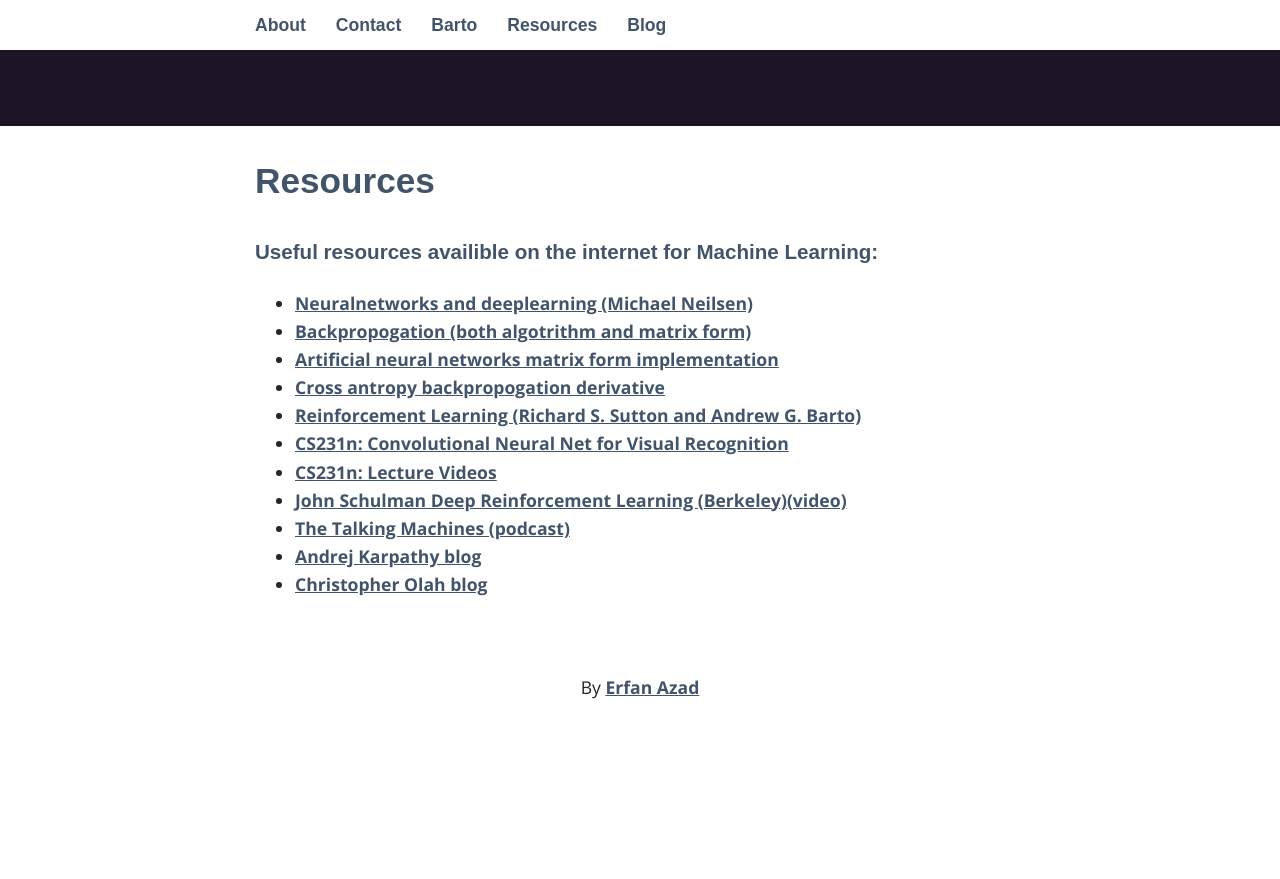
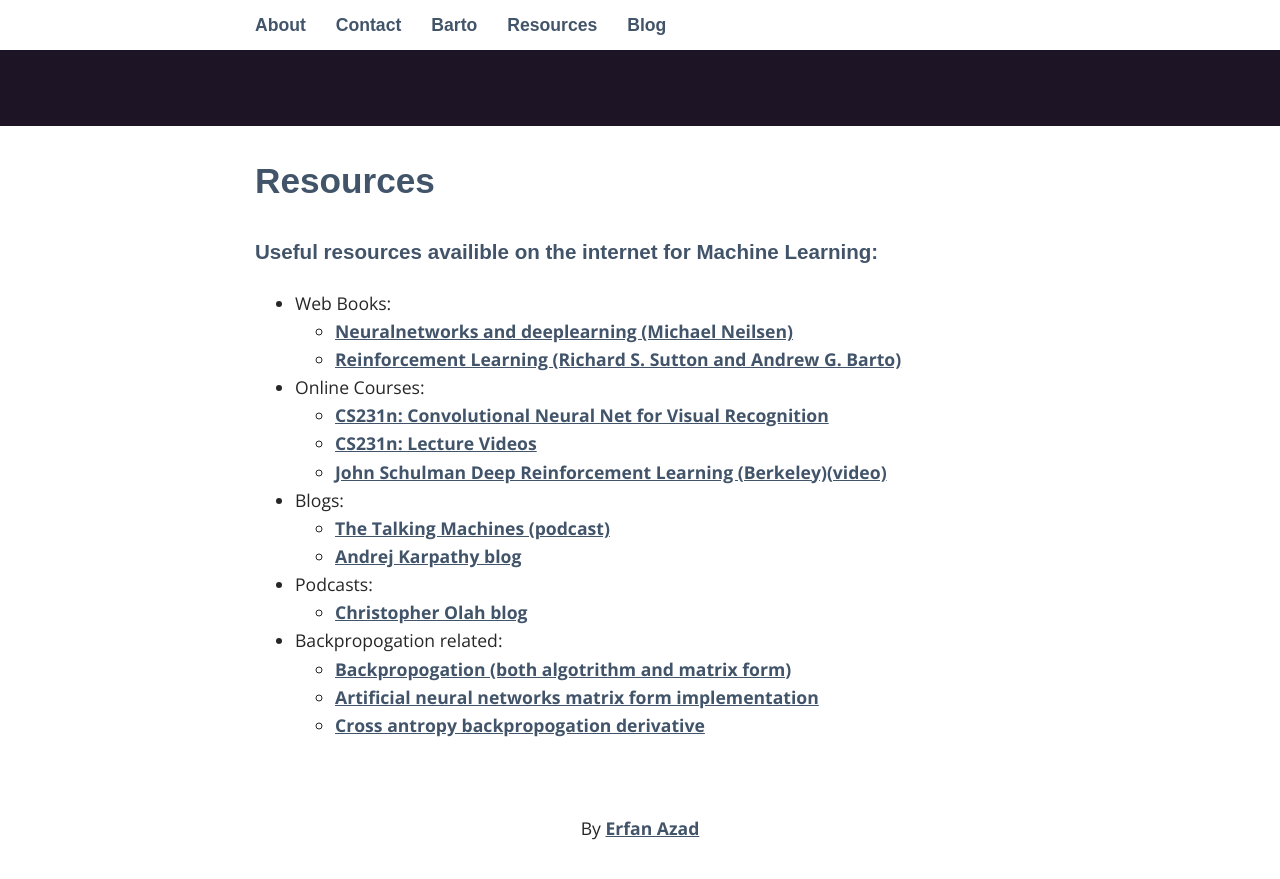
Before and after one commit to Erfi/erfi.github.io, a Jekyll site: the page built from _pages/04_Resources.md, in a window 1280 px wide and 900 px high, scrolled down 374 px. Shown: the top 879 px of the window. Built offline with Jekyll 4.4.1, drawn with Linux system fonts in a browser that asks for light colours; some web fonts are replaced; before the commit the page ends 1133 px from its top, so only the background shows below that.

Commit message:
rearrenging the resource page

```diff
--- a/_pages/04_Resources.md
+++ b/_pages/04_Resources.md
@@ -6,14 +6,23 @@ permalink: /resources/
 
 ### Useful resources availible on the internet for Machine Learning:
 
-+ [Neuralnetworks and deeplearning (Michael Neilsen)](http://neuralnetworksanddeeplearning.com/index.html)
-+ [Backpropogation (both algotrithm and matrix form)](http://www.willamette.edu/~gorr/classes/cs449/backprop.html)
-+ [Artificial neural networks matrix form implementation](http://briandolhansky.com/blog/2014/10/30/artificial-neural-networks-matrix-form-part-5)
-+ [Cross antropy backpropogation derivative](https://www.ics.uci.edu/~pjsadows/notes.pdf)
-+ [Reinforcement Learning (Richard S. Sutton and Andrew G. Barto)](http://webdocs.cs.ualberta.ca/~sutton/book/ebook/the-book.html)
-+ [CS231n: Convolutional Neural Net for Visual Recognition](http://cs231n.github.io/)
-+ [CS231n: Lecture Videos](https://www.youtube.com/watch?v=yp9rwI_LZX8&list=PL16j5WbGpaM0_Tj8CRmurZ8Kk1gEBc7fg)
-+ [John Schulman Deep Reinforcement Learning (Berkeley)(video)](https://www.youtube.com/watch?v=aUrX-rP_ss4)
-+ [The Talking Machines (podcast)](http://www.thetalkingmachines.com/)
-+ [Andrej Karpathy blog](http://karpathy.github.io/)
-+ [Christopher Olah blog](http://colah.github.io/)
+- Web Books:
+	+ [Neuralnetworks and deeplearning (Michael Neilsen)](http://neuralnetworksanddeeplearning.com/index.html)
+	+ [Reinforcement Learning (Richard S. Sutton and Andrew G. Barto)](http://webdocs.cs.ualberta.ca/~sutton/book/ebook/the-book.html)
+
+- Online Courses:
+	+ [CS231n: Convolutional Neural Net for Visual Recognition](http://cs231n.github.io/)
+	+ [CS231n: Lecture Videos](https://www.youtube.com/watch?v=yp9rwI_LZX8&list=PL16j5WbGpaM0_Tj8CRmurZ8Kk1gEBc7fg)
+	+ [John Schulman Deep Reinforcement Learning (Berkeley)(video)](https://www.youtube.com/watch?v=aUrX-rP_ss4)
+
+- Blogs:
+	+ [The Talking Machines (podcast)](http://www.thetalkingmachines.com/)
+	+ [Andrej Karpathy blog](http://karpathy.github.io/)
+
+- Podcasts:
+	+ [Christopher Olah blog](http://colah.github.io/)
+
+- Backpropogation related:
+	+ [Backpropogation (both algotrithm and matrix form)](http://www.willamette.edu/~gorr/classes/cs449/backprop.html)
+	+ [Artificial neural networks matrix form implementation](http://briandolhansky.com/blog/2014/10/30/artificial-neural-networks-matrix-form-part-5)
+	+ [Cross antropy backpropogation derivative](https://www.ics.uci.edu/~pjsadows/notes.pdf)
```
